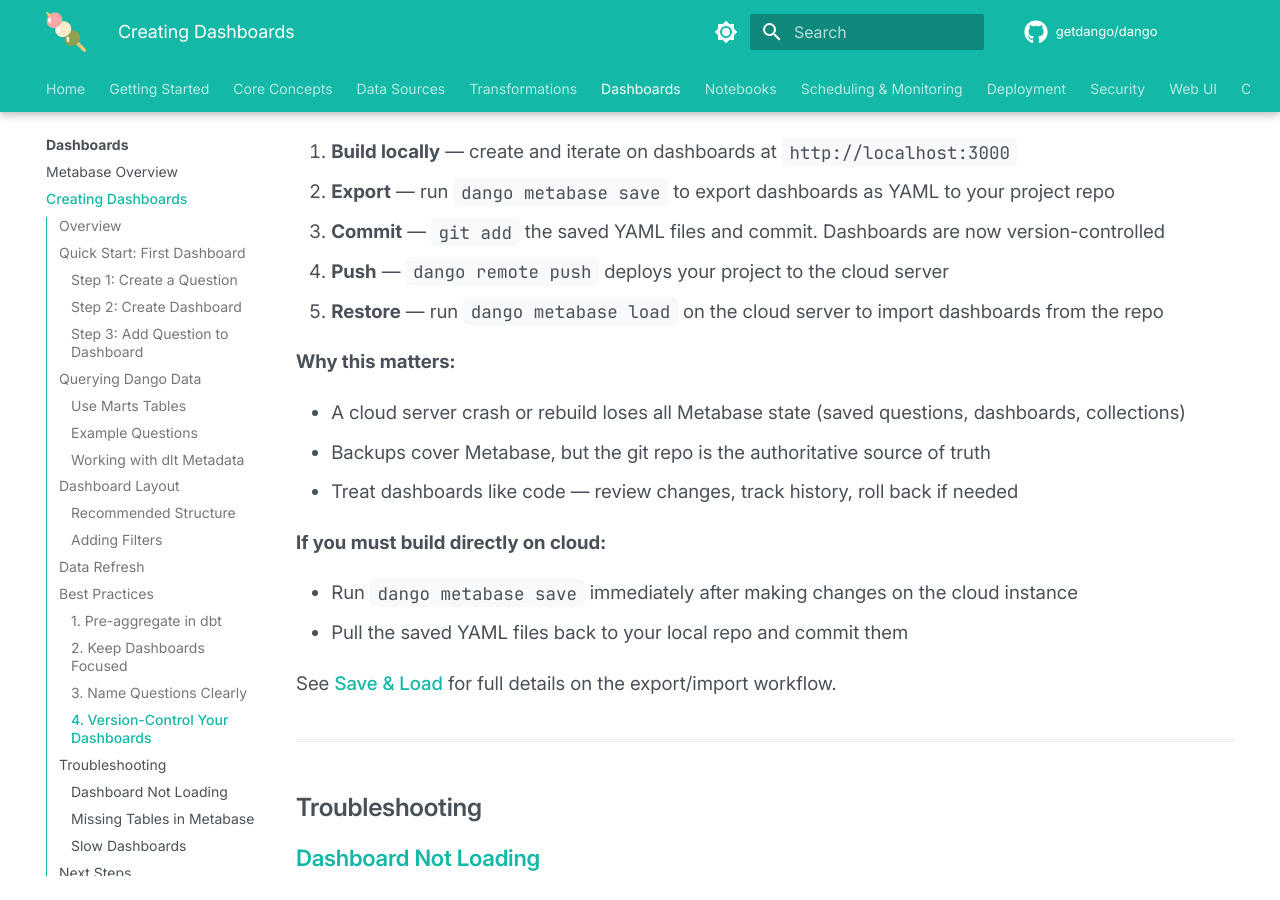
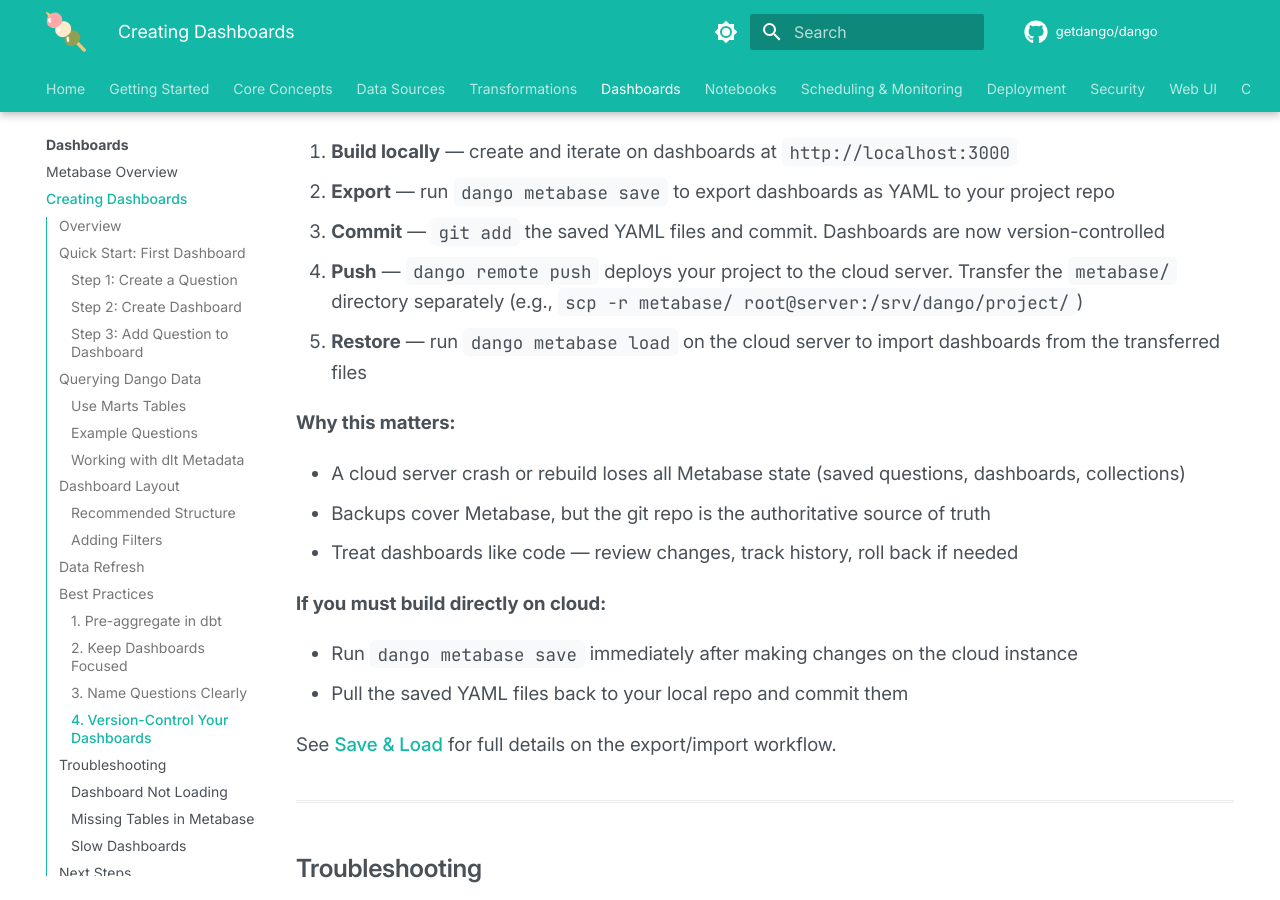
Before and after one commit to getdango/docs, an MkDocs documentation site: the page built from docs/dashboards/creating-dashboards.md, in a window 1280 px wide and 900 px high, scrolled down 5665 px. Built offline with MkDocs 1.6.1 and Material for MkDocs 9.7.7, drawn with Linux system fonts in a browser that asks for light colours; comment, search, counter and statistics services are not loaded; the version menu is left out.

Commit message:
docs: clarify metabase transfer step, fix module name wording
- Dashboard workflow: note that metabase/ dir needs separate transfer (not synced by remote push)
- PDF guide: "module path" → "module name" to match wizard prompt

Co-Authored-By: Claude Opus 4.6 (1M context) <noreply@anthropic.com>

```diff
--- a/docs/dashboards/creating-dashboards.md
+++ b/docs/dashboards/creating-dashboards.md
@@ -200,8 +200,8 @@ Build dashboards locally, not directly on your cloud Metabase instance:
 1. **Build locally** &mdash; create and iterate on dashboards at `http://localhost:3000`
 2. **Export** &mdash; run `dango metabase save` to export dashboards as YAML to your project repo
 3. **Commit** &mdash; `git add` the saved YAML files and commit. Dashboards are now version-controlled
-4. **Push** &mdash; `dango remote push` deploys your project to the cloud server
-5. **Restore** &mdash; run `dango metabase load` on the cloud server to import dashboards from the repo
+4. **Push** &mdash; `dango remote push` deploys your project to the cloud server. Transfer the `metabase/` directory separately (e.g., `scp -r metabase/ root@server:/srv/dango/project/`)
+5. **Restore** &mdash; run `dango metabase load` on the cloud server to import dashboards from the transferred files
 
 **Why this matters:**
 
```
Also changed, not shown: docs/guides/pdf-parsing.md (+1 -1 lines).
